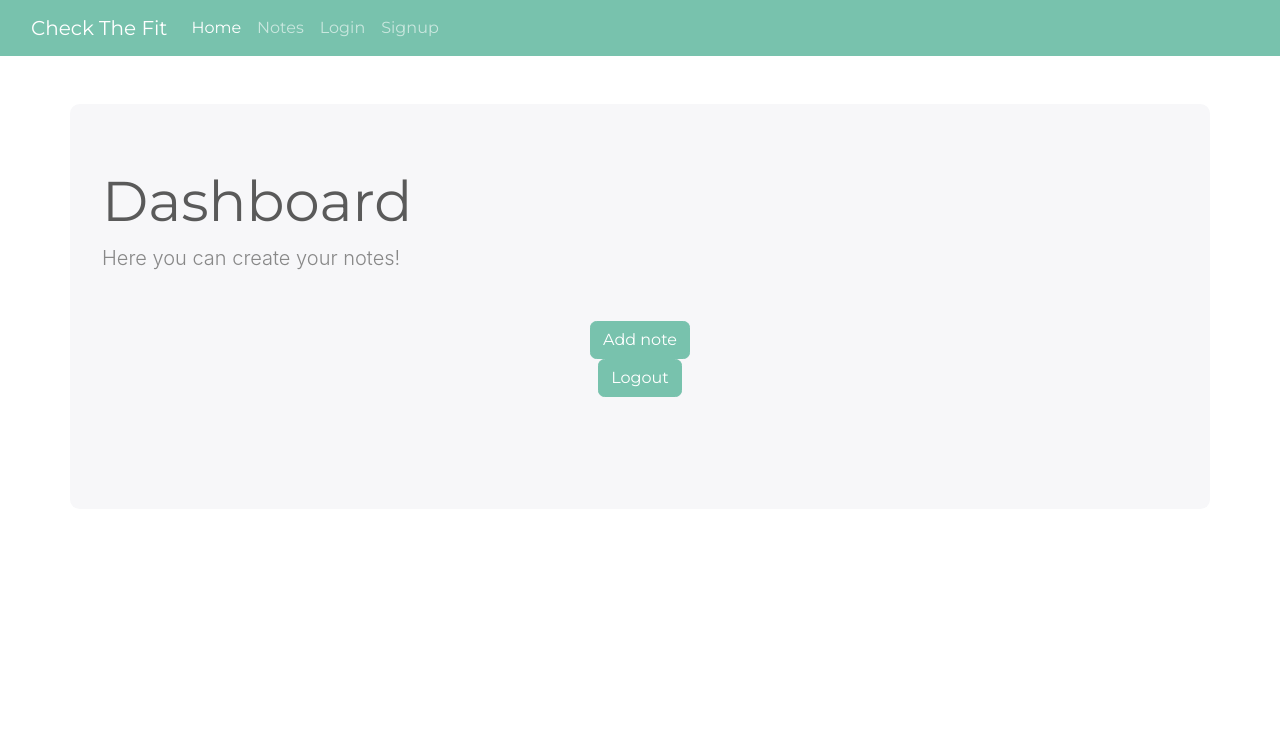
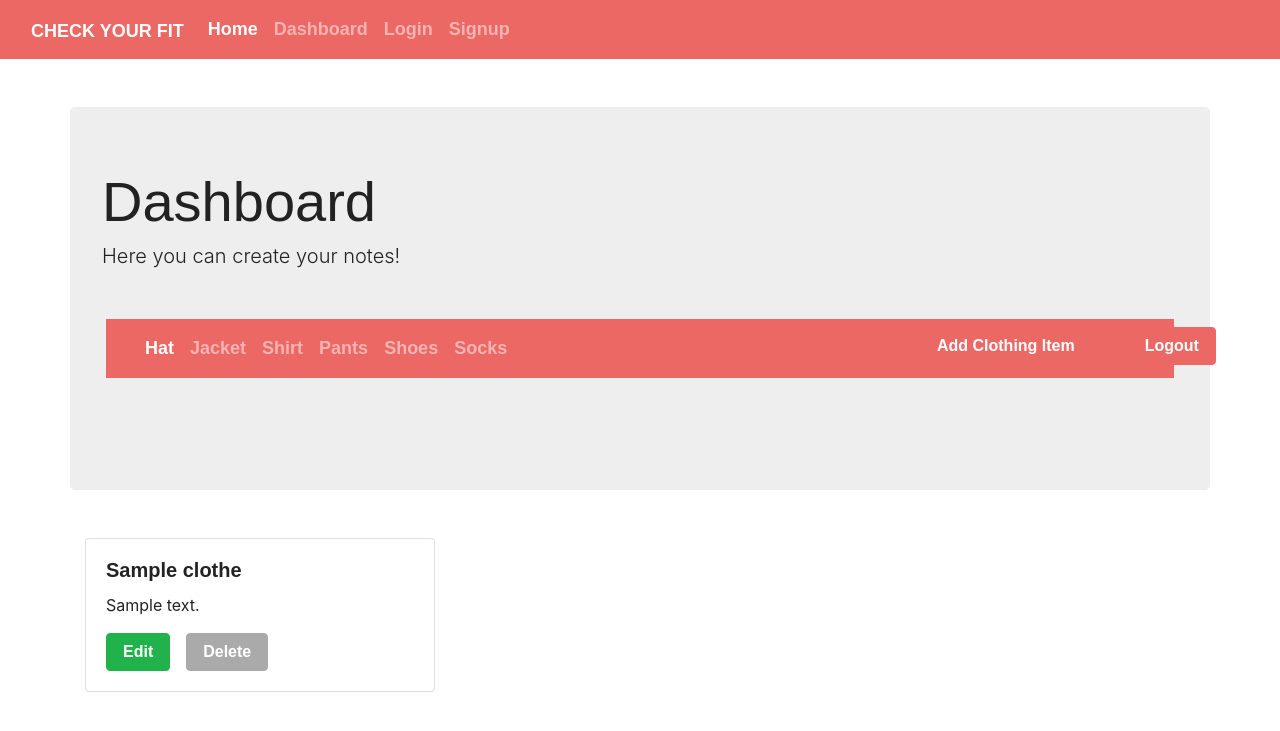
Before and after one commit to Weegius/Check-This-Fit, a Flask app: page /user in a window 1280 px wide. Shown: the top 731 px of the page. Run offline with Flask 2, Linux system fonts and the light colour scheme; the visitor is signed in with stand-in values (Sample User, id 1); a database or web service that is not in the repository returns one stand-in record (values such as "Sample title"); some libraries are stand-ins or nearby versions; some web fonts are replaced.

Commit message:
added many features

```diff
--- a/app.py
+++ b/app.py
@@ -6,6 +6,7 @@ from bson.objectid import ObjectId
 from flask_bcrypt import Bcrypt
 import datetime
 import os
+import requests
 
 
 app = Flask(__name__)
@@ -22,6 +23,7 @@ clothes = db.clothes
 users = db.user
 
 
+''' SHOW ALL Clothing Item------------------------------------------------- '''
 @app.route("/")
 def home():
     return render_template('index.html')
@@ -30,24 +32,65 @@ def home():
 
 
 
+''' CREATE NEW Clothing Item ------------------------------------------------- '''
+@app.route("/clothes/new", methods=['GET'])
+def clothes_new():
+    _id = session['_id']
+    return render_template('clothing_new.html', title='New Clothing Item', _id=_id)
+
+
+
+
+''' SUBMIT A NEW Clothing Item ------------------------------------------------- '''
+@app.route("/clothes", methods=['POST'])
+def clothes_submit():
+    _id = session['_id']
+    clothe = {
+        'name': request.form.get('title'),
+        'type': request.form.get('type'),
+        'created': datetime.datetime.utcnow(),
+        'user_id': _id
+    }
+    clothes.insert_one(clothe)
+    return redirect(url_for('user'))
+
+
+
+
+''' EDIT A Clothing Item  ---------------------------------------------------------'''
+@app.route("/clothes/<clothes_id>/edit")
+def clothes_edit(clothes_id):
+    clothe = clothes.find_one({'_id': ObjectId(clothes_id)})
+    return render_template('clothes_edit.html', clothe = clothe)
 
 
 
 
 
+''' SUBMIT THE EDITED Clothing Item ------------------------------------------------- '''
+@app.route("/clothes/<clothes_id>", methods=['POST'])
+def clothes_update(clothes_id):
+    updated_clothe = {
+        'name': request.form.get('title'),
+        'content': request.form.get('description'),
+        'created': datetime.datetime.utcnow(),
+    }
+
+    clothes.update_one(
+        {'_id': ObjectId(clothes_id)},
+        {'$set': updated_clothe})
+    return redirect(url_for('user', clothess_id=clothes_id, title='Edit Clothing Item'))
 
 
 
 
+''' DELETE A Clothing Item ------------------------------------------------- '''
 
-
-
-
-
-
-
-
-
+@app.route("/clothes/<clothes_id>/delete", methods=['POST'])
+def clothess_delete(clothes_id):
+    """Delete one playlist."""
+    clothes.delete_one({'_id': ObjectId(clothes_id)})
+    return redirect(url_for('user'))
 
 
 
@@ -68,19 +111,24 @@ def current_user():
 
 
 
+
+
 @app.route("/user")
 def user():
     if logged_in:
         user = current_user()
         _id = session['_id']
 
-        return render_template("user.html", _id=_id, user=user, )
+        return render_template("user.html", _id=_id, user=user, clothes=clothes.find({'user_id': _id}).sort([['_id', -1]]))
     else:
         flash("You are not logged in!")
         return redirect(url_for("login"))
 
 
-# notes=notes.find({'user_id': _id}).sort([['_id', -1]])
+
+
+
+
 '''LOGIN AND LOGOUT ROUTES -----------------------------------------'''
 
 
--- a/templates/base.html
+++ b/templates/base.html
@@ -10,37 +10,15 @@
     <link rel="stylesheet" href="https://cdn.jsdelivr.net/npm/bootstrap-icons@1.5.0/font/bootstrap-icons.css">
 
 
-    <link rel="stylesheet" href="https://bootswatch.com/4/minty/bootstrap.min.css">
+    <link rel="stylesheet" href="https://bootswatch.com/4/journal/bootstrap.min.css">
 
 
     <title>{% block title%} {% endblock %}</title>
 </head>
 
 <body>
-    <nav class="navbar navbar-expand-lg navbar-dark bg-primary">
-        <div class="container-fluid">
-          <a class="navbar-brand" href="#">Check The Fit</a>
-          <button class="navbar-toggler" type="button" data-bs-toggle="collapse" data-bs-target="#navbarNav" aria-controls="navbarNav" aria-expanded="false" aria-label="Toggle navigation">
-            <span class="navbar-toggler-icon"></span>
-          </button>
-          <div class="collapse navbar-collapse" id="navbarNav">
-            <ul class="navbar-nav">
-              <li class="nav-item">
-                <a class="nav-link active" aria-current="page" href="{{ url_for('home') }}">Home</a>
-              </li>
-              <li class="nav-item">
-                <a class="nav-link" href="{{ url_for('login') }}">Notes</a>
-              </li>
-              <li class="nav-item">
-                <a class="nav-link" href="{{ url_for('login') }}">Login</a>
-              </li>
-              <li class="nav-item">
-                <a class="nav-link" href="{{ url_for('signup_form') }}">Signup</a>
-              </li>
-            </ul>
-          </div>
-        </div>
-    </nav>
+
+    {% include 'partials/navbar.html' %}
 
 
     {% block content %}
--- a/templates/partials/navbar.html
+++ b/templates/partials/navbar.html
@@ -1,6 +1,6 @@
 <nav class="navbar navbar-expand-lg navbar-dark bg-primary">
     <div class="container-fluid">
-      <a class="navbar-brand" href="#">Noted.io</a>
+      <a class="navbar-brand" href="#">Check Your Fit</a>
       <button class="navbar-toggler" type="button" data-bs-toggle="collapse" data-bs-target="#navbarNav" aria-controls="navbarNav" aria-expanded="false" aria-label="Toggle navigation">
         <span class="navbar-toggler-icon"></span>
       </button>
--- /dev/null
+++ b/templates/partials/navbarclothes.html
@@ -0,0 +1,35 @@
+<nav class="navbar navbar-expand-lg navbar-dark bg-primary">
+    <div class="container-fluid">
+      <button class="navbar-toggler" type="button" data-bs-toggle="collapse" data-bs-target="#navbarNav" aria-controls="navbarNav" aria-expanded="false" aria-label="Toggle navigation">
+        <span class="navbar-toggler-icon"></span>
+      </button>
+      <div class="collapse navbar-collapse" id="navbarNav">
+        <ul class="navbar-nav">
+        <li class="nav-item">
+            <a class="nav-link active" aria-current="page" href="">Hat</a>
+        </li>
+        <li class="nav-item">
+            <a class="nav-link" href="">Jacket</a>
+        </li>
+        <li class="nav-item">
+            <a class="nav-link" href="">Shirt</a>
+        </li>
+        <li class="nav-item">
+            <a class="nav-link" href="">Pants</a>
+        </li>
+        <li class="nav-item">
+            <a class="nav-link" href="">Shoes</a>
+        </li>
+        <li class="nav-item">
+            <a class="nav-link" href="">Socks</a>
+        </li>
+        <div class="nav-item col-md-4 offset-md-7">
+            <a href="clothes/new" class="btn btn-primary"> Add Clothing Item </a>
+        </div>
+        <div class=" nav-item">
+            <a href="{{ url_for('logout') }}" class="btn btn-primary"> Logout </a>
+        </div>
+        </ul>
+      </div>
+    </div>
+</nav>
--- a/templates/user.html
+++ b/templates/user.html
@@ -12,29 +12,27 @@
         <div class="container mt-5 mb-5 px-10 ">
             <div class="row g-2">
                 <div class="">
-                    <div class="col-md-6 offset-md-3 text-center">
-                        <a href="/notes/new" class="btn btn-primary"> Add note </a>
-                    </div>
-                    <div class="col-md-6 offset-md-3 text-center">
-                        <a href="{{ url_for('logout') }}" class="btn btn-primary"> Logout </a>
-                    </div>
+                    {% include 'partials/navbarclothes.html' %}
+
                 </div>
             </div>
         </div>
     </div>
+
+
     <div class="container">
         <div class="row g-2">
-            <!-- {% for note in notes %}
+            {% for clothe in clothes %}
                <div class='col-md-4'>
                     <div class="card" >
                         <div class="card-body">
-                            <h5 class="card-title">{{ note.name }}</h5>
-                            <p class="card-text">{{ note.content }}</p>
+                            <h5 class="card-title">{{ clothe.name }}</h5>
+                            <p class="card-text">{{ clothe.content }}</p>
 
                            <div class='d-flex flex-row'>
-                            <a class='btn btn-success' href="/notes/{{ note._id }}/edit" role="button"> Edit </a>
+                            <a class='btn btn-success' href="/clothes/{{ clothe._id }}/edit" role="button"> Edit </a>
 
-                            <p><form method='POST' action='/notes/{{ note._id }}/delete'>
+                            <p><form method='POST' action='/clothes/{{ clothe._id }}/delete'>
                                 <button class='ml-3 btn btn-secondary' type='submit'>Delete</button>
                             </form></p>
                            </div>
@@ -42,7 +40,7 @@
                         </div>
                     </div>
                </div>
-            {% endfor %} -->
+            {% endfor %}
         </div>
     </div>
 
```
Also changed, not shown: templates/clothing_new.html (added, +32 -0 lines), templates/index.html (+0 -16 lines).
